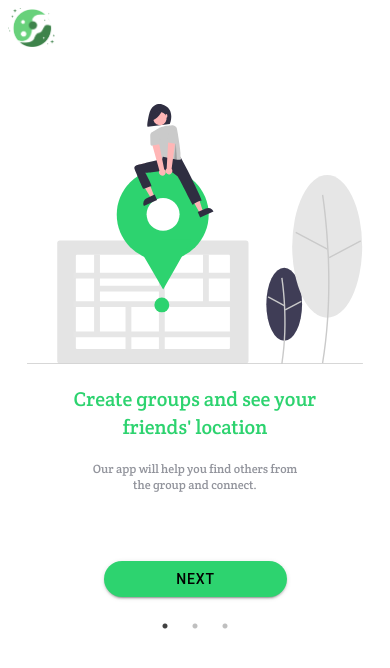
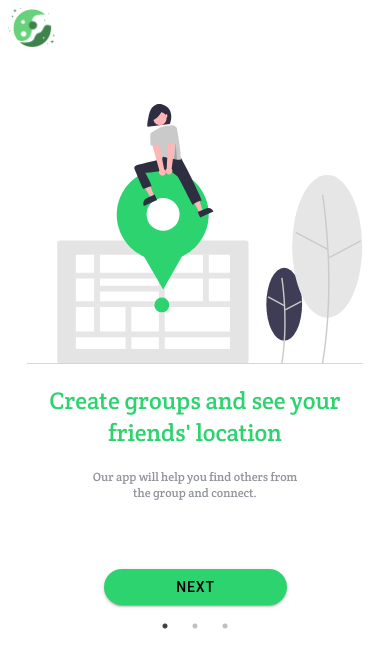
Before and after one commit to skyier-net/native-app, a React (Vite) app: page / in a window 390 px wide. Shown: the top 668 px of the page. Built offline with nearby package versions, Linux system fonts and the light colour scheme.

Commit message:
inapp browser setted up

```diff
--- a/src/pages/LandingPage.tsx
+++ b/src/pages/LandingPage.tsx
@@ -18,7 +18,7 @@ const CarouselSlide1 = ({ advanceSlider }) => (
   <div className="p-2 flex flex-col justify-center items-center mt-24 md:mt-20">
     <IonImg src={svgImage} className="w-[90%] md:w-[80%] lg:w-[70%]" />
     <IonText color="primary">
-      <h1 className="text-xl text-center mt-5 font-landing_carousel pl-10 pr-10 md:text-2xl lg:text-3xl">
+      <h1 className="text-2xl text-center mt-5 font-landing_carousel pl-10 pr-10 md:text-2xl lg:text-3xl">
         Create groups and see your friends' location
       </h1>
     </IonText>
@@ -39,7 +39,7 @@ const CarouselSlide2 = ({ advanceSlider }) => (
   <div className="p-2 flex flex-col justify-center items-center mt-24 md:mt-20">
     <IonImg src={svgImage} className="w-[90%] md:w-[80%] lg:w-[70%]" />
     <IonText color="primary">
-      <h1 className="text-xl text-center mt-5 font-landing_carousel pl-10 pr-10 md:text-2xl lg:text-3xl">
+      <h1 className="text-2xl text-center mt-5 font-landing_carousel pl-10 pr-10 md:text-2xl lg:text-3xl">
         Create groups and see your friends' location
       </h1>
     </IonText>
@@ -92,9 +92,7 @@ const LandingPage: React.FC = () => {
           fullscreen
           className="flex flex-col justify-center items-center h-full"
         >
-          {activeSlide !== 2 && (
-            <IonImg src={logo} alt="Skyier" className="w-[12%] m-2 absolute" />
-          )}
+          <IonImg src={logo} alt="Skyier" className="w-[12%] m-2 absolute" />
 
           <Slider ref={sliderRef} {...settings} className="flex-1">
             <CarouselSlide1 advanceSlider={advanceSlider} />
```
